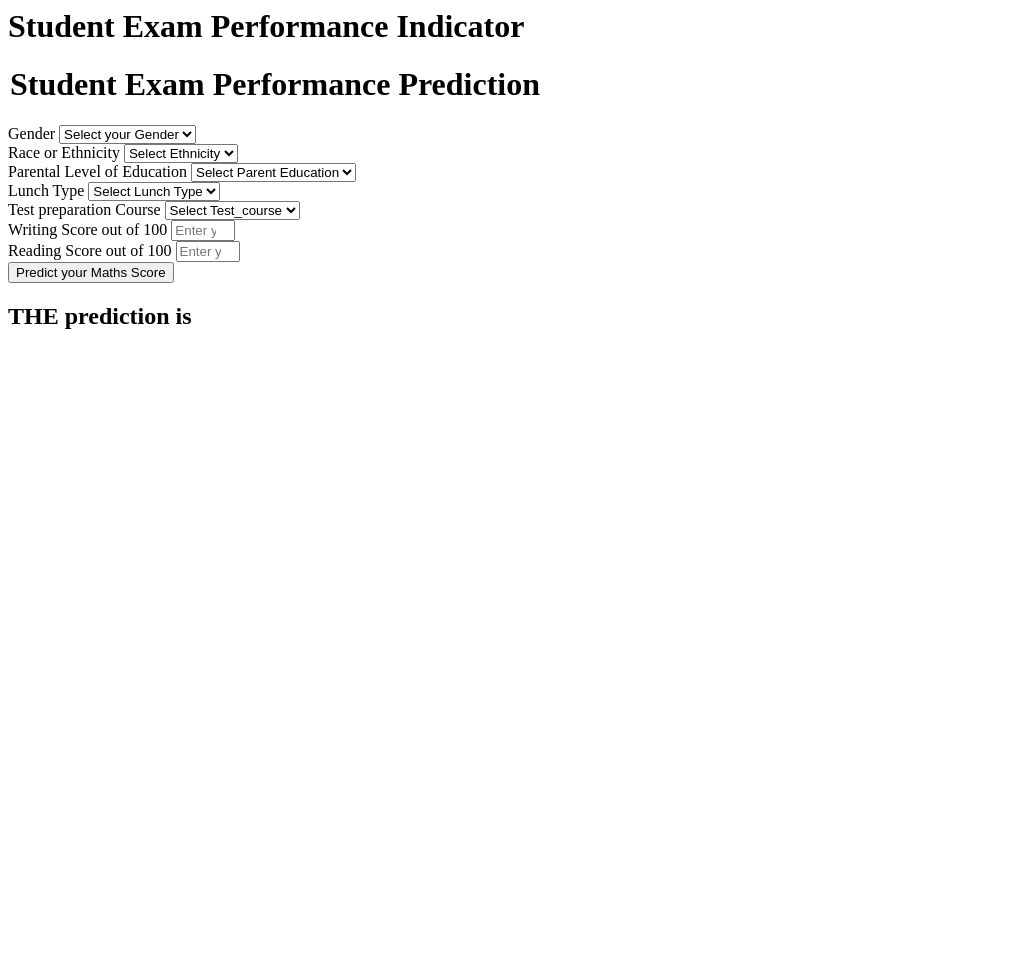
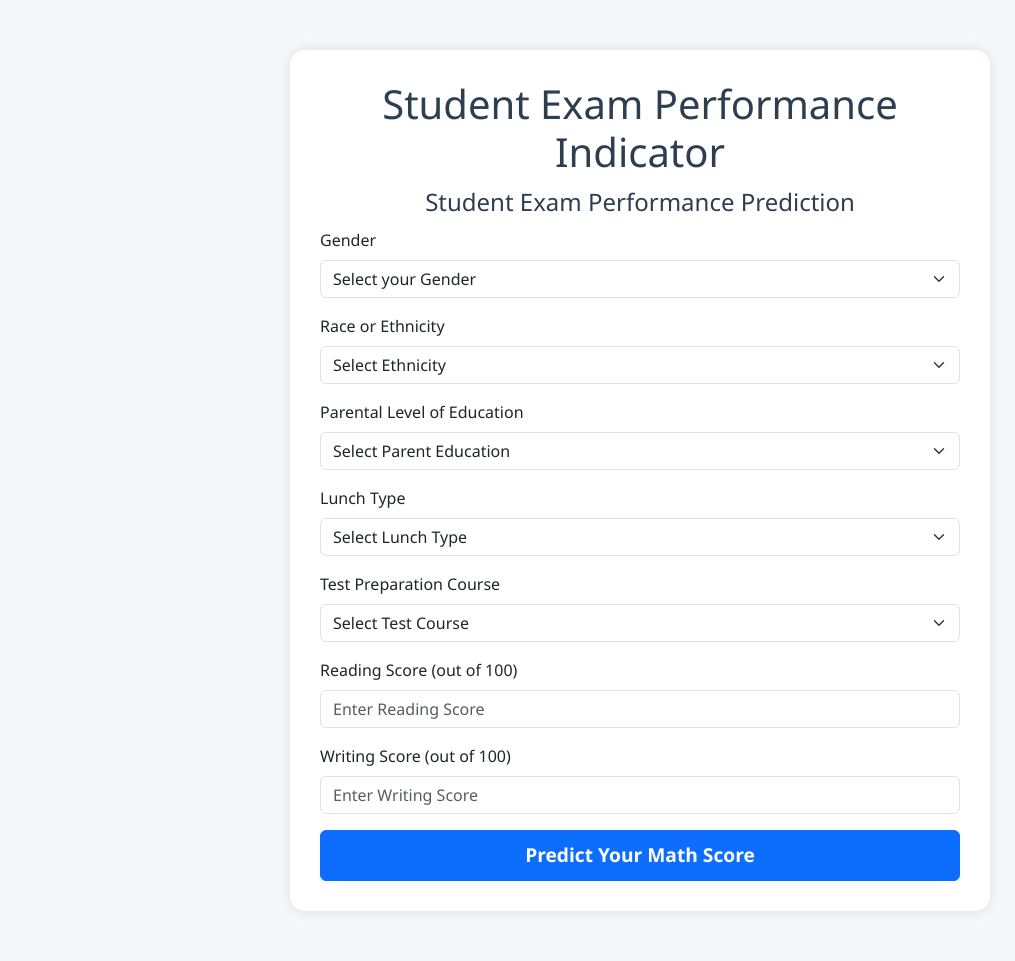
Before and after one commit to ayush2408/mlproject, a Flask app: page /predictdata in a window 1280 px wide. Shown: the whole page, without its empty margins (0-1015 px from the left). Before the commit the page ends 329 px from the top, so only its background shows below. Run offline with Flask 3, Linux system fonts and the light colour scheme.

Commit message:
predict pipeline

```diff
--- a/templates/home.html
+++ b/templates/home.html
@@ -1,111 +1,119 @@
-<html>
+<!DOCTYPE html>
+<html lang="en">
+<head>
+    <meta charset="UTF-8">
+    <title>Student Exam Performance Prediction</title>
+    <link href="https://cdn.jsdelivr.net/npm/bootstrap@5.3.0/dist/css/bootstrap.min.css" rel="stylesheet">
+    <style>
+        body {
+            background: #f5f7fa;
+            font-family: 'Segoe UI', Tahoma, Geneva, Verdana, sans-serif;
+        }
+        .form-container {
+            max-width: 700px;
+            margin: 50px auto;
+            padding: 30px;
+            background-color: #ffffff;
+            box-shadow: 0px 0px 15px rgba(0,0,0,0.1);
+            border-radius: 15px;
+        }
+        h1, legend {
+            text-align: center;
+            color: #2c3e50;
+        }
+        .btn-primary {
+            width: 100%;
+            padding: 10px;
+            font-size: 1.2rem;
+            font-weight: bold;
+        }
+        .result {
+            margin-top: 20px;
+            text-align: center;
+            font-size: 1.5rem;
+            color: #16a085;
+            font-weight: bold;
+        }
+    </style>
+</head>
 <body>
-    <div class="login">
+
+    <div class="form-container">
         <h1>Student Exam Performance Indicator</h1>
+        <form action="{{ url_for('predict_datapoint') }}" method="post">
+            <legend>Student Exam Performance Prediction</legend>
 
-       <form action="{{ url_for('predict_datapoint')}}" method="post">
-        <h1>
-            <legend>Student Exam Performance Prediction</legend>
-        </h1>
             <div class="mb-3">
                 <label class="form-label">Gender</label>
-            <select class="form-control" name="gender" placeholder="Enter you Gender" required>
-                <option class="placeholder" selected disabled value="">Select your Gender</option>
-                <option value="male">
-                    Male
-                </option>
-                <option value="female">
-                    Female
-                </option>
+                <select class="form-select" name="gender" required>
+                    <option selected disabled value="">Select your Gender</option>
+                    <option value="male">Male</option>
+                    <option value="female">Female</option>
                 </select>
             </div>
+
             <div class="mb-3">
                 <label class="form-label">Race or Ethnicity</label>
-            <select class="form-control" name="ethnicity" placeholder="Enter you ethnicity" required>
-                <option class="placeholder" selected disabled value="">Select Ethnicity</option>
-                <option value="group A">
-                    Group A
-                </option>
-                <option value="group B">
-                    Group B
-                </option>
-                <option value="group C">
-                    Group C
-                </option>
-                <option value="group D">
-                    Group D
-                </option>
-                <option value="group E">
-                    Group E
-                </option>
+                <select class="form-select" name="ethnicity" required>
+                    <option selected disabled value="">Select Ethnicity</option>
+                    <option value="group A">Group A</option>
+                    <option value="group B">Group B</option>
+                    <option value="group C">Group C</option>
+                    <option value="group D">Group D</option>
+                    <option value="group E">Group E</option>
                 </select>
             </div>
+
             <div class="mb-3">
                 <label class="form-label">Parental Level of Education</label>
-            <select class="form-control" name="parental_level_of_education"
-                placeholder="Enter you Parent Education" required>
-                <option class="placeholder" selected disabled value="">Select Parent Education</option>
-                <option value="associate's degree">
-                    associate's degree
-                </option>
-                <option value="bachelor's degree">
-                    bachelor's degree
-                </option>
-                <option value="high school">
-                    high school
-                </option>
-                <option value="master's degree">
-                    master's degree
-                </option>
-                <option value="some college">
-                    some college
-                </option>
-                <option value="some high school">
-                    some high school
-                </option>
+                <select class="form-select" name="parental_level_of_education" required>
+                    <option selected disabled value="">Select Parent Education</option>
+                    <option value="associate's degree">Associate's Degree</option>
+                    <option value="bachelor's degree">Bachelor's Degree</option>
+                    <option value="high school">High School</option>
+                    <option value="master's degree">Master's Degree</option>
+                    <option value="some college">Some College</option>
+                    <option value="some high school">Some High School</option>
                 </select>
             </div>
+
             <div class="mb-3">
                 <label class="form-label">Lunch Type</label>
-            <select class="form-control" name="lunch" placeholder="Enter you Lunch" required>
-                <option class="placeholder" selected disabled value="">Select Lunch Type</option>
-                <option value="free/reduced">
-                    free/reduced
-                </option>
-                <option value="standard">
-                    standard
-                </option>
+                <select class="form-select" name="lunch" required>
+                    <option selected disabled value="">Select Lunch Type</option>
+                    <option value="free/reduced">Free/Reduced</option>
+                    <option value="standard">Standard</option>
                 </select>
             </div>
+
             <div class="mb-3">
-            <label class="form-label">Test preparation Course</label>
-            <select class="form-control" name="test_preparation_course" placeholder="Enter you Course"
-                required>
-                <option class="placeholder" selected disabled value="">Select Test_course</option>
-                <option value="none">
-                    None
-                </option>
-                <option value="completed">
-                    Completed
-                </option>
+                <label class="form-label">Test Preparation Course</label>
+                <select class="form-select" name="test_preparation_course" required>
+                    <option selected disabled value="">Select Test Course</option>
+                    <option value="none">None</option>
+                    <option value="completed">Completed</option>
                 </select>
             </div>
+
             <div class="mb-3">
-            <label class="form-label">Writing Score out of 100</label>
-            <input class="form-control" type="number" name="reading_score"
-                placeholder="Enter your Reading score" min='0' max='100' />
+                <label class="form-label">Reading Score (out of 100)</label>
+                <input type="number" class="form-control" name="reading_score" placeholder="Enter Reading Score" min="0" max="100" required>
             </div>
+
             <div class="mb-3">
-            <label class="form-label">Reading Score out of 100</label>
-            <input class="form-control" type="number" name="writing_score"
-                placeholder="Enter your Reading Score" min='0' max='100' />
+                <label class="form-label">Writing Score (out of 100)</label>
+                <input type="number" class="form-control" name="writing_score" placeholder="Enter Writing Score" min="0" max="100" required>
             </div>
-        <div class="mb-3">
-            <input class="btn btn-primary" type="submit" value="Predict your Maths Score" required />
+
+            <button type="submit" class="btn btn-primary">Predict Your Math Score</button>
+        </form>
+
+        {% if results %}
+            <div class="result">
+                Prediction: {{ results }}
             </div>
-    </form>
-    <h2>
-       THE  prediction is {{results}}
-    </h2>
-   <body>
+        {% endif %}
+    </div>
+
+</body>
 </html>
```
Also changed, not shown: templates/index.html (+78 -1 lines). Lines whose indentation alone changed are shown as unchanged.
